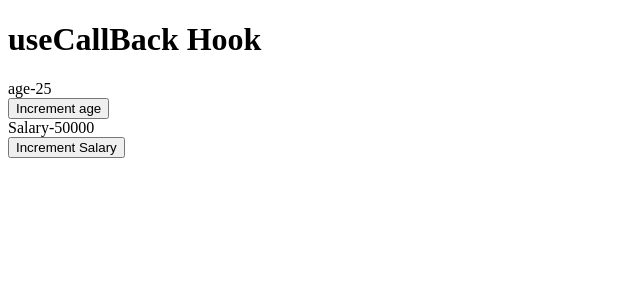
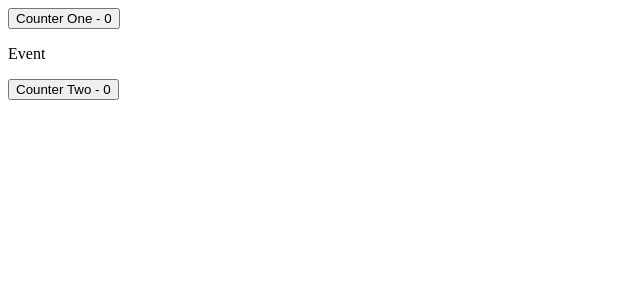
Before and after one commit to ImAshokDev/React-hooks, a React (Create React App) app: page /hook-context1 in a window 1280 px wide. Shown: the top 300 px of the page, without its empty margins (0-640 px from the left). Built offline with nearby package versions, Linux system fonts and the light colour scheme.

Commit message:
useMemo for performance optimization

```diff
--- a/src/App.jsx
+++ b/src/App.jsx
@@ -20,6 +20,7 @@ import ReducerContext from "./app/useReducers/ReducerContext";
 import ReducerFetch1 from "./app/useReducers/ReducerFetch1";
 import ReducerFetch2 from "./app/useReducers/ReducerFetch2";
 import ParentCallBack from "./app/useCallBackHook/ParentCallBack";
+import UseMemoHook from "./app/Component/useMemoHook";
 
 export const UserContext = React.createContext();
 export const AgeContext = React.createContext();
@@ -81,7 +82,8 @@ const App = () => {
       {/* <ReducerContext /> */}
       {/* <ReducerFetch1 /> */}
       {/* <ReducerFetch2 /> */}
-      <ParentCallBack />
+      {/* <ParentCallBack /> */}
+      <UseMemoHook />
     </div>
   );
 };
--- /dev/null
+++ b/src/app/Component/useMemoHook.js
@@ -0,0 +1,30 @@
+import React, { useMemo, useState } from "react";
+
+function UseMemoHook() {
+  const [countOne, setCountOne] = useState(0);
+  const [countTwo, setCountTwo] = useState(0);
+
+  const isEvent = useMemo(() => {
+    let i = 0;
+    while (i < 200000000) i++;
+    return countOne % 2 == 0;
+  }, [countOne]);
+
+  return (
+    <div>
+      <div>
+        <button onClick={() => setCountOne((prev) => prev + 1)} type="button">
+          Counter One - {countOne}
+        </button>
+        <p>{isEvent ? "Event" : "odd"}</p>
+      </div>
+      <div>
+        <button onClick={() => setCountTwo((prev) => prev + 1)} type="button">
+          Counter Two - {countTwo}
+        </button>
+      </div>
+    </div>
+  );
+}
+
+export default UseMemoHook;
```
Also changed, not shown: 2 other files (tests, documents, lock files or other folders).
